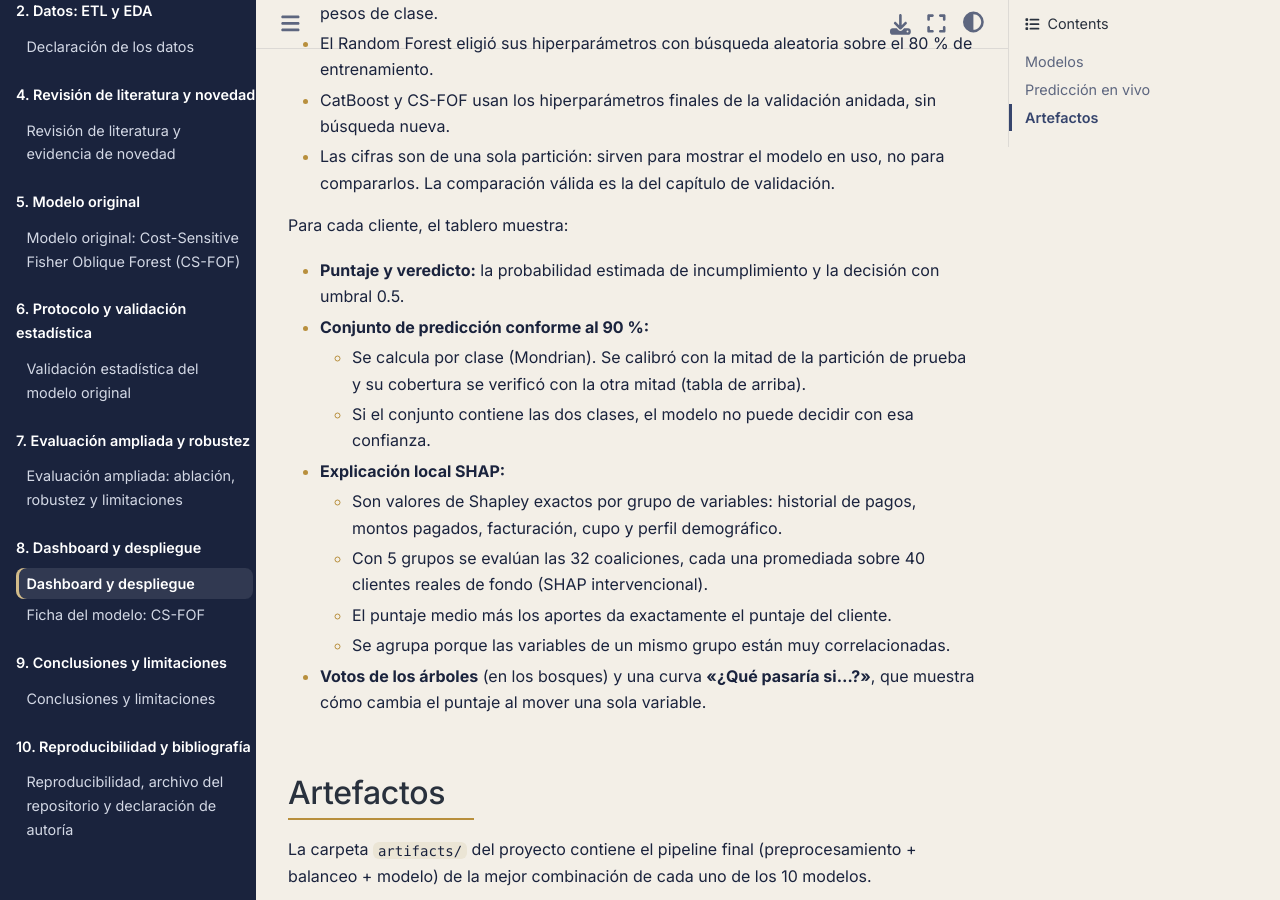
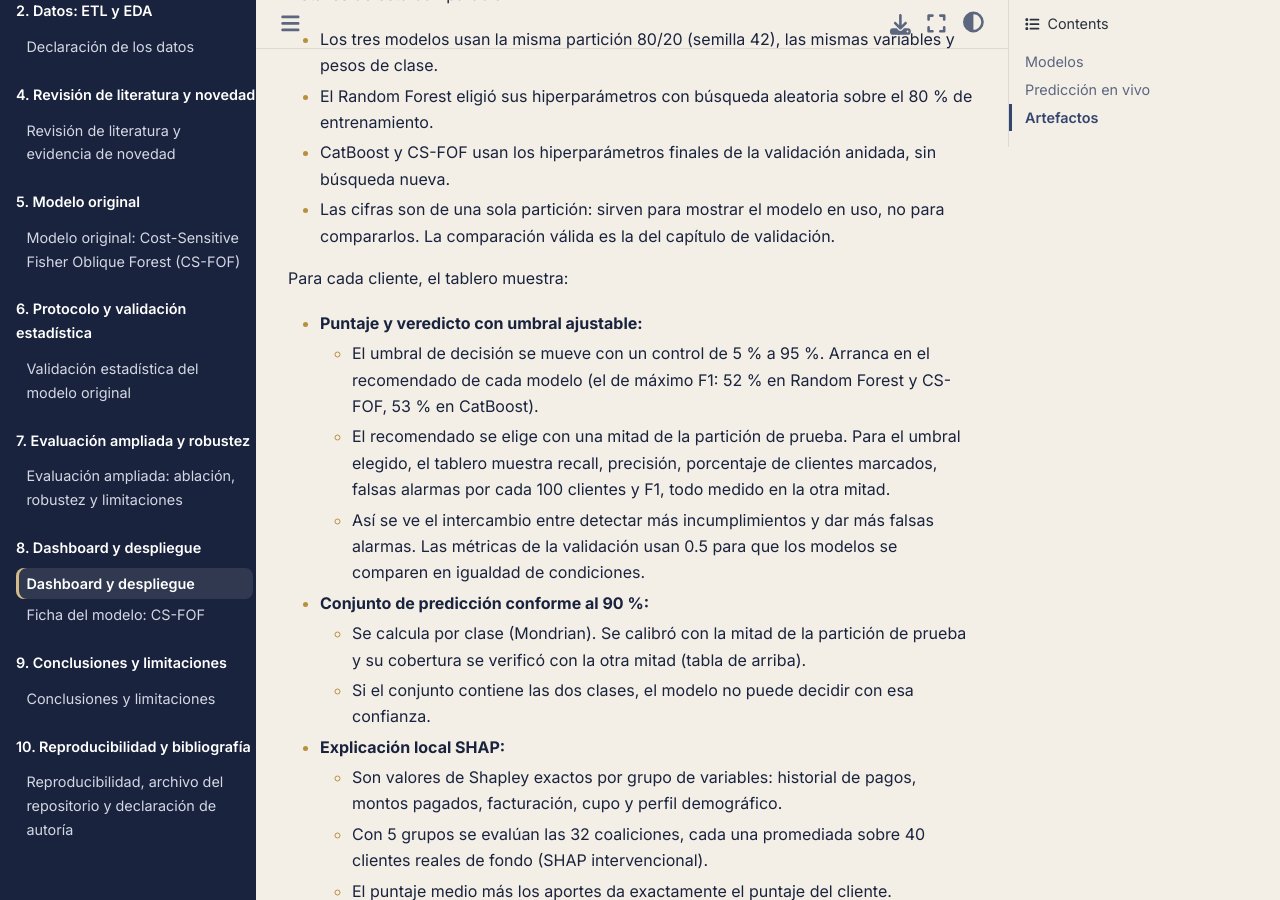
Before and after one commit to valeriaflorezs/Credit_Card_Project, a Jupyter Book: the page built from dashboard.md, in a window 1280 px wide and 900 px high, scrolled down 1744 px. Built offline with Jupyter Book 1.0.4 settings and Sphinx 7.4.7 and the Sphinx Book theme 1.1.4, drawn with Linux system fonts in a browser that asks for light colours; pages that are not in the unit, such as notebooks, are missing from menus; some of the changed text lies outside the part shown.

Commit message:
Artefactos de los 10 modelos con metadata y prueba de ida y vuelta en CI
- artifacts/: pipeline final de la mejor combinación de cada modelo (.joblib comprimido + metadata_<modelo>.json),
  índice y muestra fija de 200 clientes con las probabilidades del modelo en memoria.
- tests/test_artifacts.py: el modelo cargado debe predecir lo mismo que en memoria; metadata completa.
- CI instala pandas, imbalanced-learn, xgboost, lightgbm y catboost con versiones exactas.
- Capítulo del dashboard: umbral ajustable y selector de rival en la gráfica animada.

Co-Authored-By: Claude Opus 5.5 <noreply@anthropic.com>
Claude-Session: https://claude.ai/code/session_012vF8w9dfYEyTgtv2V8B218

```diff
--- a/dashboard.md
+++ b/dashboard.md
@@ -31,7 +31,8 @@ Conclusiones). Además incluye Enlaces, Equipo y un asistente conversacional (Ky
   - **Metodología:** formulación, pseudocódigo y propiedades.
   - **Código:** la clase real, con colores de sintaxis.
   - **Resultados:**
-    - comparación animada con Random Forest;
+    - comparación animada con el rival que se elija (Random Forest, CatBoost, XGBoost o LightGBM) en tres
+      escenarios: los 5 pliegues, menos datos y más ruido;
     - tabla de pruebas de hipótesis con p-valores ajustados y tamaños del efecto;
     - conjuntos adicionales, robustez y calibración;
     - veredicto de superioridad.
@@ -57,7 +58,14 @@ Detalles de esta comparación:
 
 Para cada cliente, el tablero muestra:
 
-- **Puntaje y veredicto:** la probabilidad estimada de incumplimiento y la decisión con umbral 0.5.
+- **Puntaje y veredicto con umbral ajustable:**
+  - El umbral de decisión se mueve con un control de 5 % a 95 %. Arranca en el recomendado de cada modelo
+    (el de máximo F1: 52 % en Random Forest y CS-FOF, 53 % en CatBoost).
+  - El recomendado se elige con una mitad de la partición de prueba. Para el umbral elegido, el tablero
+    muestra recall, precisión, porcentaje de clientes marcados, falsas alarmas por cada 100 clientes y F1,
+    todo medido en la otra mitad.
+  - Así se ve el intercambio entre detectar más incumplimientos y dar más falsas alarmas. Las métricas de la
+    validación usan 0.5 para que los modelos se comparen en igualdad de condiciones.
 - **Conjunto de predicción conforme al 90 %:**
   - Se calcula por clase (Mondrian). Se calibró con la mitad de la partición de prueba y su cobertura se
     verificó con la otra mitad (tabla de arriba).
```
Also changed, not shown: 10 other files.
